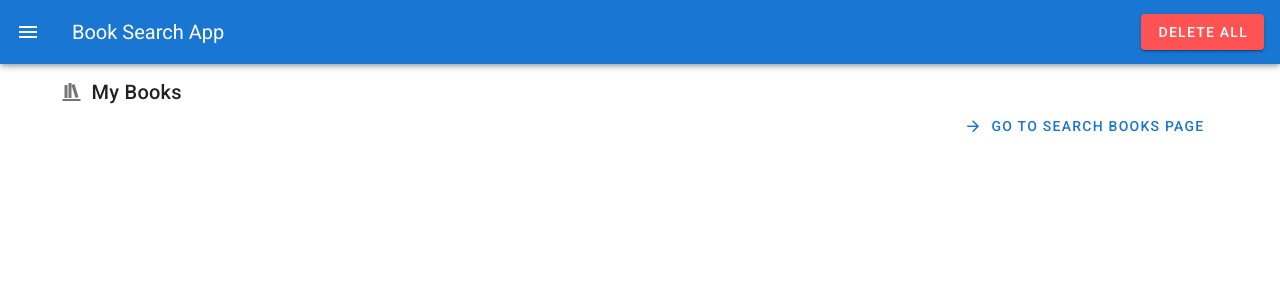
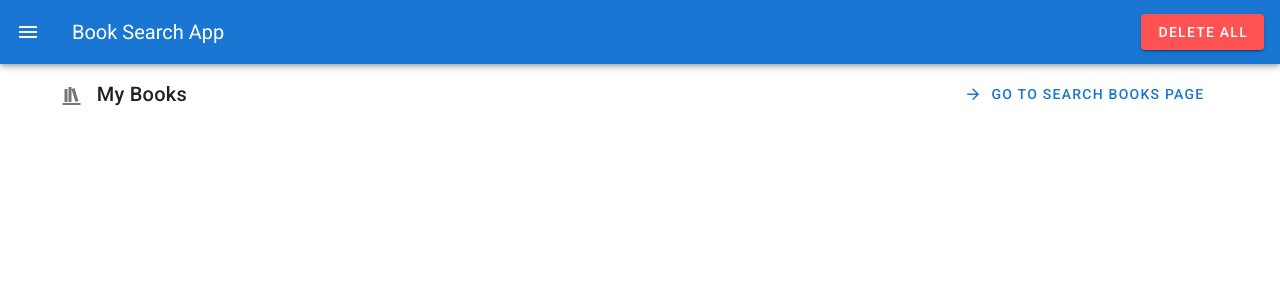
Before and after one commit to Emiri-i/book-search-app, a Vue app: page /#/ in a window 1280 px wide. Shown: the top 300 px of the page. Built offline with nearby package versions, Linux system fonts and the light colour scheme.

Commit message:
placed button next to page title

```diff
--- a/src/pages/BookIndex.vue
+++ b/src/pages/BookIndex.vue
@@ -2,20 +2,21 @@
   <div>
     <v-row>
       <v-col class="text-h6 d-flex align-center">
+        <div>
           <v-icon class="mr-2">
             mdi-bookshelf
           </v-icon>
           My Books
-      </v-col>
-    </v-row>
-    <v-row no-gutters>
-      <v-col class="d-flex justify-end">
+        </div>
+        <v-spacer></v-spacer>
+        <div>
           <v-btn text color="primary" to="/search">
             <v-icon left color="primary">
               mdi-arrow-right
             </v-icon>
             go to Search Books page
           </v-btn>
+        </div>
       </v-col>
     </v-row>
     <v-row>
```
Lines whose indentation alone changed are shown as unchanged.
